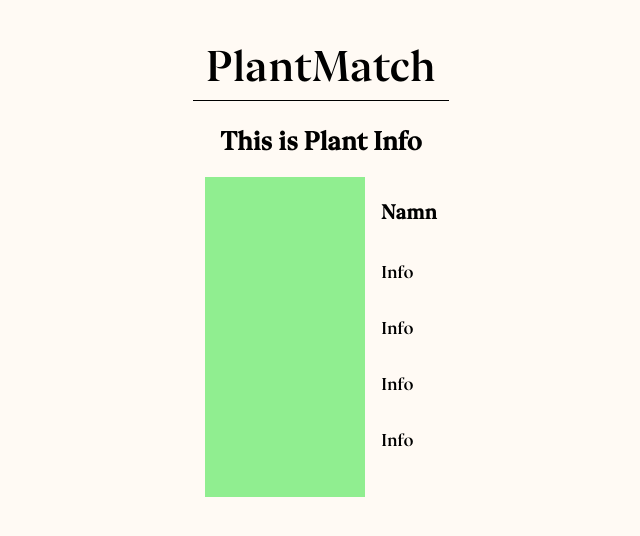
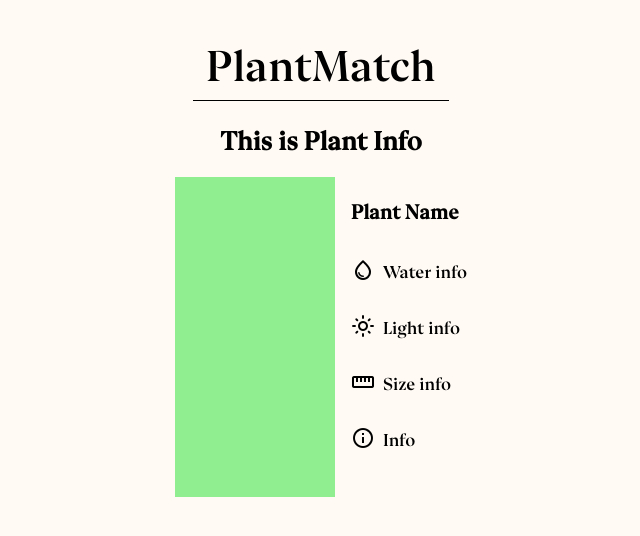
Before and after one commit to jennifertechel/plant-app, a React (Vite) app: page /plantinfo in a window 1280 px wide. Shown: the top 536 px of the page, without its empty margins (319-959 px from the left). Built offline with nearby package versions, Linux system fonts and the light colour scheme; no server answers.

Commit message:
Added Icons

```diff
--- a/package.json
+++ b/package.json
@@ -9,6 +9,10 @@
     "preview": "vite preview"
   },
   "dependencies": {
+    "@fortawesome/fontawesome-svg-core": "^6.3.0",
+    "@fortawesome/free-solid-svg-icons": "^6.3.0",
+    "@fortawesome/react-fontawesome": "^0.2.0",
+    "material-icons": "^1.13.1",
     "react": "^18.2.0",
     "react-dom": "^18.2.0",
     "react-jss": "^10.10.0",
--- a/src/Components/InfoCard.tsx
+++ b/src/Components/InfoCard.tsx
@@ -1,3 +1,4 @@
+import "material-icons/iconfont/material-icons.css";
 import { createUseStyles } from "react-jss";
 
 function Card() {
@@ -8,11 +9,43 @@ function Card() {
       <main className={classes.main}>
         <div className={classes.image}></div>
         <div className={classes.info}>
-          <h3 className={classes.h3}>Namn</h3>
-          <p>Info</p>
-          <p>Info</p>
-          <p>Info</p>
-          <p>Info</p>
+          <h3 className={classes.h3}>Plant Name</h3>
+          <p className={classes.p}>
+            <i
+              style={{ paddingRight: "0.5rem" }}
+              className="material-icons-outlined"
+            >
+              water_drop
+            </i>{" "}
+            Water info
+          </p>
+          <p className={classes.p}>
+            <i
+              style={{ paddingRight: "0.5rem" }}
+              className="material-icons-outlined"
+            >
+              light_mode
+            </i>{" "}
+            Light info
+          </p>
+          <p className={classes.p}>
+            <i
+              style={{ paddingRight: "0.5rem" }}
+              className="material-icons-outlined"
+            >
+              straighten
+            </i>
+            Size info
+          </p>
+          <p className={classes.p}>
+            <i
+              style={{ paddingRight: "0.5rem" }}
+              className="material-icons-outlined"
+            >
+              info
+            </i>{" "}
+            Info
+          </p>
         </div>
       </main>
     </>
@@ -38,13 +71,17 @@ const useStyles = createUseStyles({
   info: {
     display: "flex",
     flexDirection: "column",
-    //justifyContent: "center",
-    //alignItems: "center",
+    //justifyContent: "flex-start",
+    alignItems: "flex-start",
     paddingLeft: "1rem",
   },
   h3: {
     paddingTop: "0rem",
   },
+  p: {
+    display: "flex",
+    justifyContent: "center",
+  },
 });
 
 export default Card;
```
Also changed, not shown: 1 other file (tests, documents, lock files or other folders).
